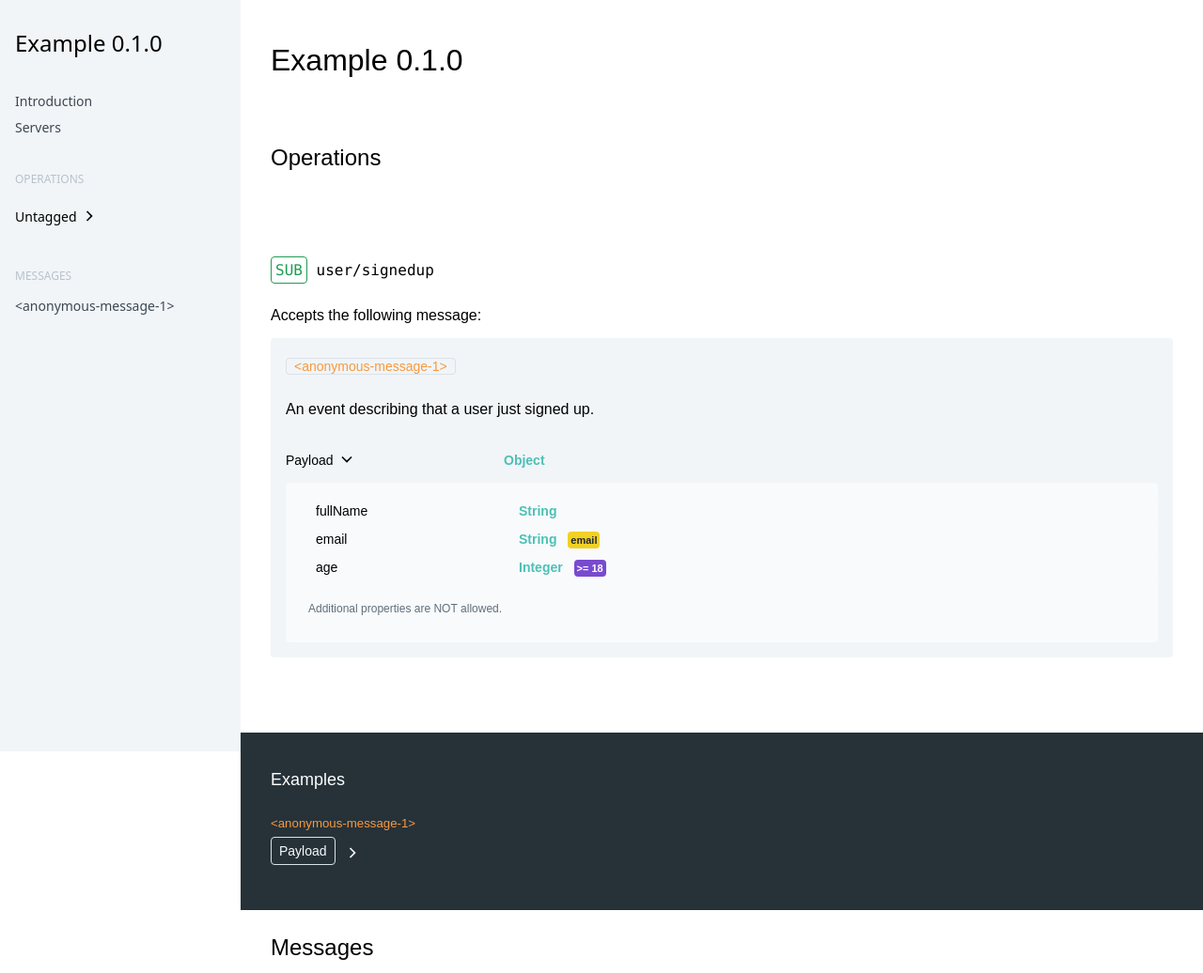
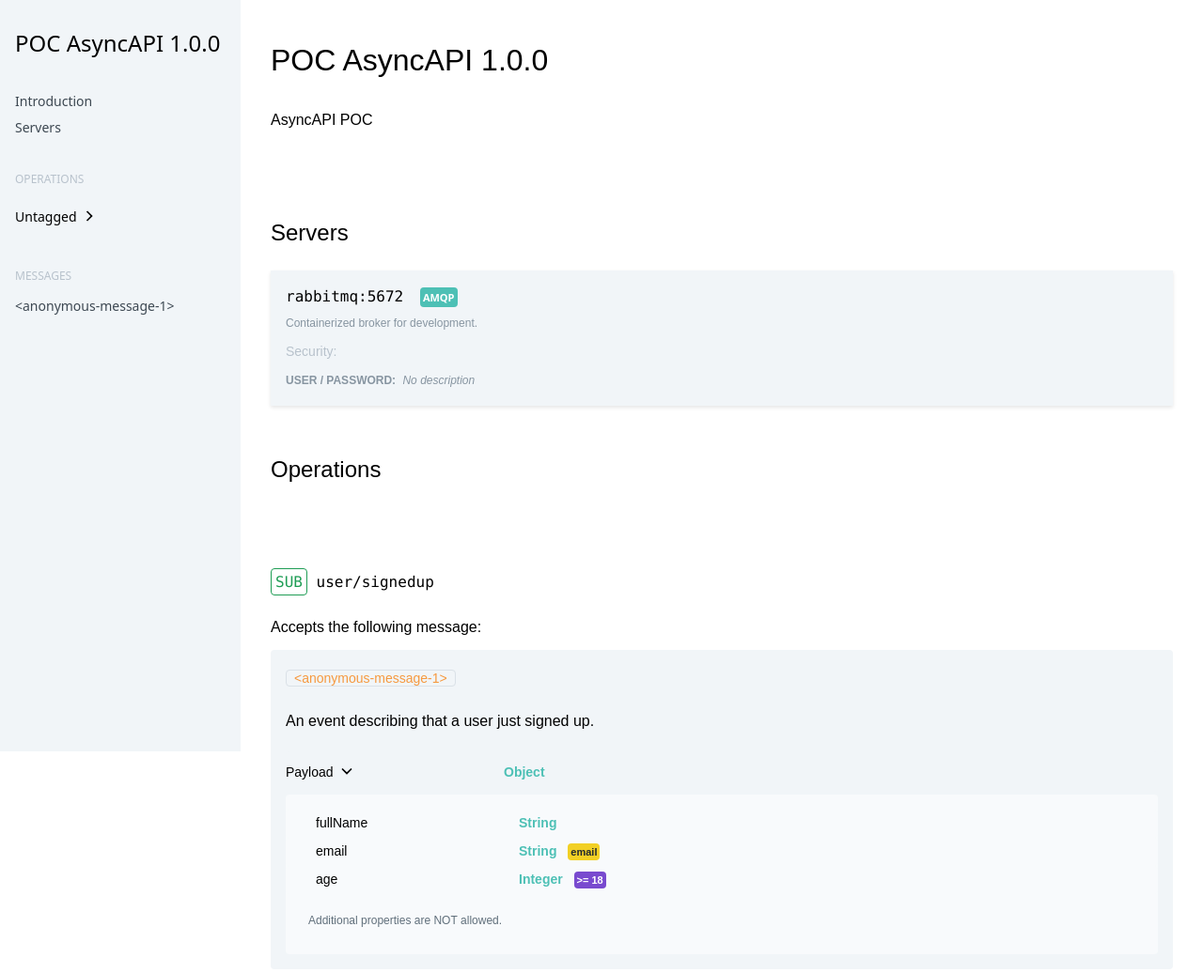
Before and after one commit to drixs6o9/poc-async-api, a plain HTML site: page index.html in a window 1280 px wide. Shown: the top 1036 px of the page at 94% size. Drawn offline with Linux system fonts and the light colour scheme.

Commit message:
Deploying to gh-pages from @ drixs6o9/poc-async-api@98856f8b4cc323a01c68f8449d34feffc6a9d5bd 🚀

```diff
--- a/index.html
+++ b/index.html
@@ -5,7 +5,7 @@
 
    <base href="/poc-async-api/">
 
-  <title>Example 0.1.0 documentation</title>
+  <title>POC AsyncAPI 1.0.0 documentation</title>
   <meta name="viewport" content="width=device-width, initial-scale=1.0">
 
   <link href="css/tailwind.min.css" rel="stylesheet">
@@ -30,7 +30,7 @@
   <div class="sidebar-panel__content">
 
       <h1 class="text-2xl font-thin">
-        Example 0.1.0
+        POC AsyncAPI 1.0.0
       </h1>
 
     <ul class="text-sm mt-10 list-reset mt-2">
@@ -117,13 +117,14 @@
     <div class="content-panel flex-1 leading-loose z-10">
       <div class="center-block p-8">
   <a name="introduction"></a>
-  <h1>Example 0.1.0</h1>
+  <h1>POC AsyncAPI 1.0.0</h1>
   <div class="leading-normal mb-4">
 
 
   </div>
 
   <div class="markdown">
+    <p>AsyncAPI POC</p>
 
   </div>
 
@@ -131,6 +132,85 @@
   <div class="leading-normal mb-4">
 
   </div>
+</div>
+
+
+
+<a name="servers"></a>
+<div class="center-block p-8">
+
+  <h2 class="mb-4">Servers</h2>
+
+
+    <div class="shadow bg-grey-lighter mb-3 px-4 py-3">
+      <div class="flex">
+        <div>
+          <div class="pr-4 font-mono">
+
+<span class="string-chunk" >rabbitmq:5672</span>
+
+
+
+            <span class="bg-teal font-sans font-bold no-underline text-white uppercase rounded ml-2"
+              style="height: 20px;font-size: 11px;padding: 3px;">amqp</span>
+
+          </div>
+          <div class="text-xs text-grey-dark">
+            <p>Containerized broker for development.</p>
+
+          </div>
+        </div>
+      </div>
+
+
+        <div>
+
+        </div>
+
+
+
+        <h5 class="text-sm text-grey mt-1">Security:</h5>
+        <ul class="list-reset">
+
+            <li>
+
+
+              <span class="font-bold no-underline text-grey-dark text-xs uppercase mr-1">
+
+
+
+
+
+                User / Password:
+
+
+
+
+
+              </span>
+
+
+                <span class="text-xs mr-2 italic text-grey-dark">No description</span>
+
+
+
+
+
+
+
+
+
+
+
+
+
+            </li>
+
+        </ul>
+
+    </div>
+
+
 </div>
 
 
```
